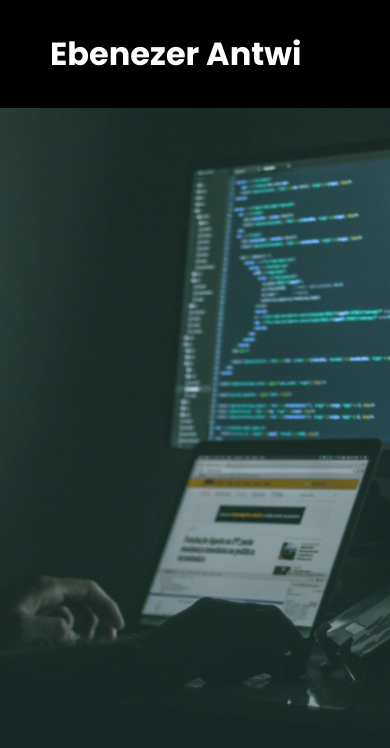
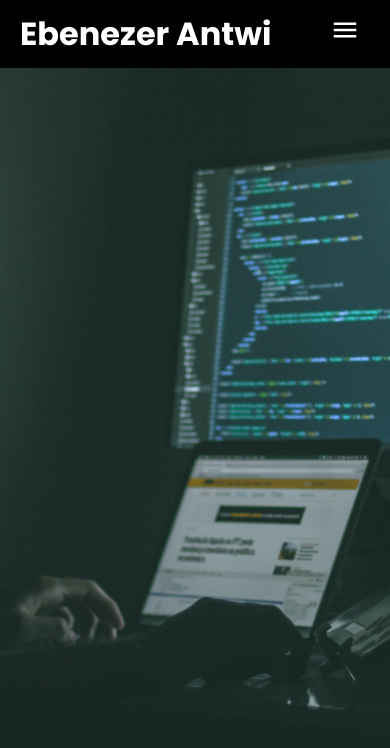
Before and after one commit to kwadwoambitious/My-Portfolio, a React (Create React App) app: page /about in a window 390 px wide. Shown: the top 748 px of the page. Built offline with nearby package versions, Linux system fonts and the light colour scheme.

Commit message:
Made changes to this file

```diff
--- a/src/App.css
+++ b/src/App.css
@@ -139,6 +139,9 @@ header{
   color: white;
 }
 @media (max-width: 970px){
+  header{
+    padding: 10px 20px;
+  }
   .nav-container{
     position: fixed;
     left: 0;
--- a/src/components/About.js
+++ b/src/components/About.js
@@ -1,10 +1,12 @@
 import React from 'react';
 import Header from './Header';
+import menuBar from './images/menu.svg';
 
 const About = () => {
   return (
     <>
       <Header/>
+      <img src={menuBar} alt="menu-bar" className='menu-bar'/>
     </>
 
   )
```
